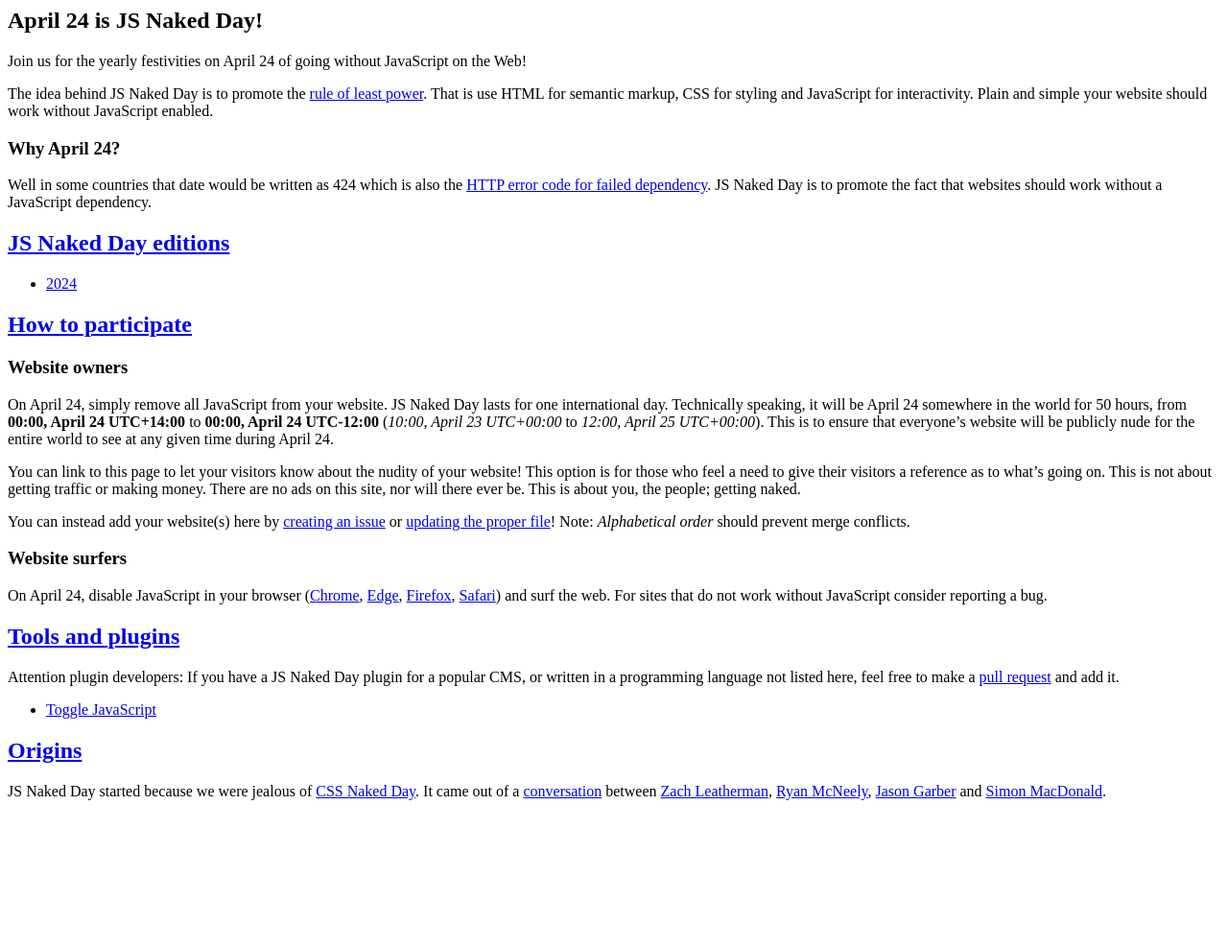
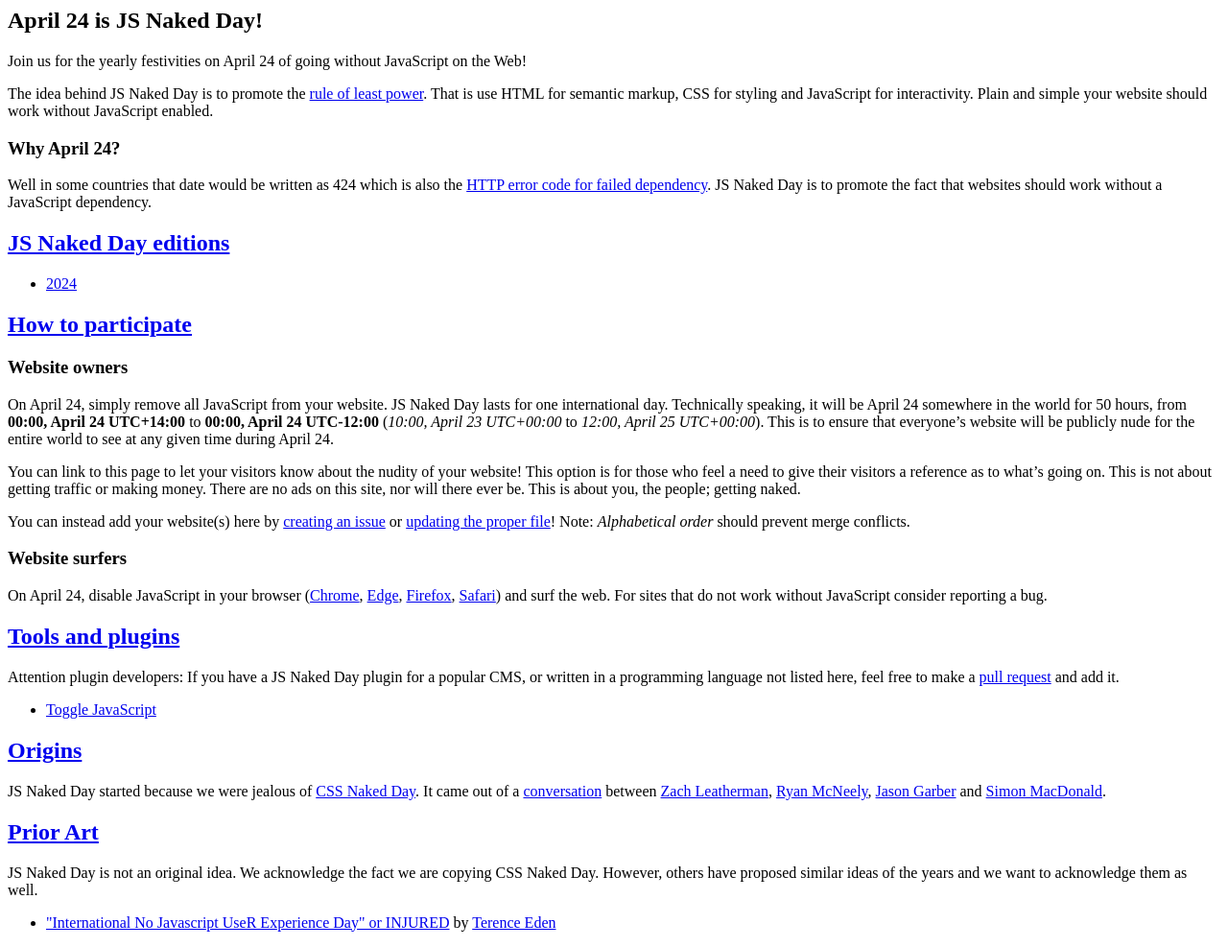
Before and after one commit to macdonst/js-naked-day.org, a website: page app/pages/index.html in a window 1280 px wide. Shown: the whole page at 96% size. Before the commit the page ends 850 px from the top, so only its background shows below. Drawn offline with Linux system fonts and the light colour scheme.

Commit message:
Add prior art
Signed-off-by: macdonst <simon.macdonald@gmail.com>

```diff
--- a/app/pages/index.html
+++ b/app/pages/index.html
@@ -42,5 +42,12 @@
     <h2 class="font-heading font-bold leading1 text2 text3-lg tracking-1 mbe0 mbs4"><a id="origins" href="#origins">Origins</a></h2>
 
     <p class="mbs-1 mbe0">JS Naked Day started because we were jealous of <a href="https://css-naked-day.github.io/" class="underline">CSS Naked Day</a>. It came out of a <a href="https://fediverse.zachleat.com/@zachleat/112242172947339214" class="underline">conversation</a> between <a href="https://fediverse.zachleat.com/@zachleat#." class="underline">Zach Leatherman</a>, <a href="https://indieweb.social/@McNeely#." class="underline">Ryan McNeely</a>, <a href="https://mastodon.cc/@jgarber#." class="underline">Jason Garber</a> and <a href="https://mastodon.online/@macdonst#." class="underline">Simon MacDonald</a>.</p>
+
+    <h2 class="font-heading font-bold leading1 text2 text3-lg tracking-1 mbe0 mbs4"><a id="origins" href="#origins">Prior Art</a></h2>
+
+    <p class="mbs-1 mbe0">JS Naked Day is not an original idea. We acknowledge the fact we are copying CSS Naked Day. However, others have proposed similar ideas of the years and we want to acknowledge them as well.</p>
+    <ul>
+        <li><a href="https://shkspr.mobi/blog/2013/11/no-javascript-day/" class="underline">"International No Javascript UseR Experience Day" or INJURED</a> by <a href="https://mastodon.social/@Edent" class="underline">Terence Eden</a></li>
+    </ul>
   </main>
 </site-layout>
```
